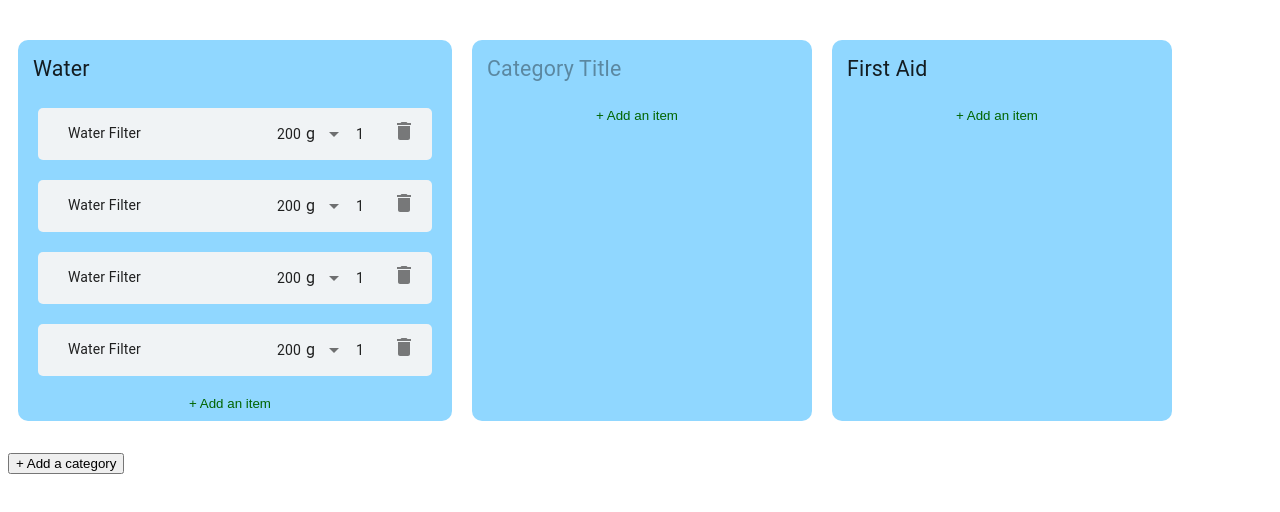
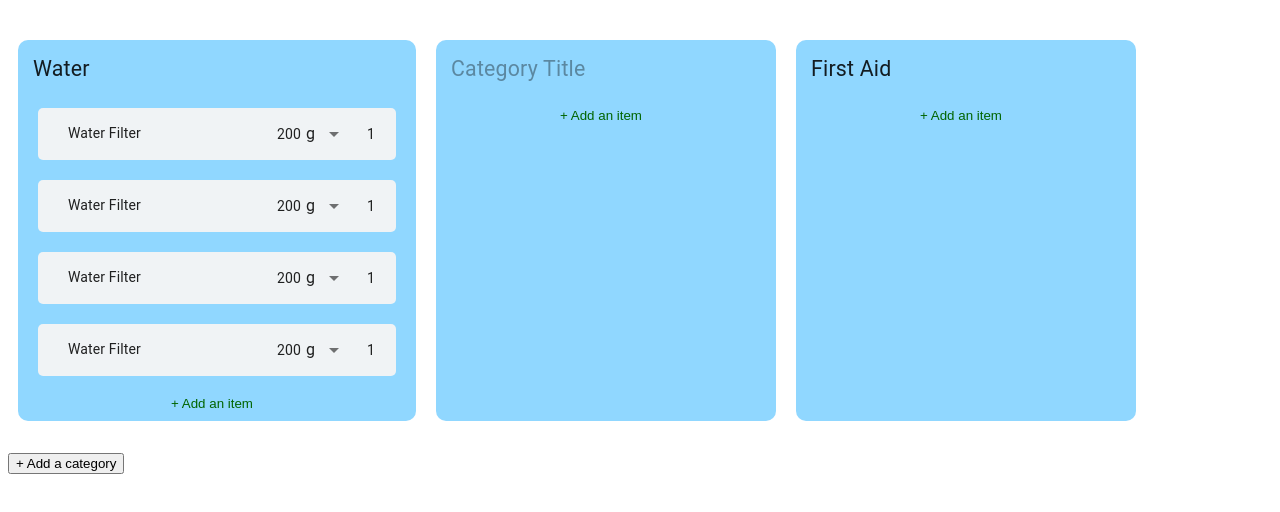
Before and after one commit to mitchHartigan/trekkr, a React (Create React App) app: page / in a window 1280 px wide. Shown: the top 512 px of the page. Built offline with nearby package versions, Linux system fonts and the light colour scheme.

Commit message:
feat: conditional render delete button on hover

```diff
--- a/src/pack/Item/Item.js
+++ b/src/pack/Item/Item.js
@@ -6,10 +6,20 @@ import { StylesProvider } from "@material-ui/core";
 import { Input, InputLabel, Select, MenuItem } from "@material-ui/core";
 import DeleteIcon from "@material-ui/icons/Delete";
 
+const DeleteButton = (props) => {
+  return (
+    <button className="item__deleteButton" onClick={props.handleDelete}>
+      <DeleteIcon />
+    </button>
+  );
+};
+
 export default class Item extends Component {
   constructor(props) {
     super(props);
-    this.state = {};
+    this.state = {
+      hovered: false,
+    };
     //TODO: refactor as functional component
     this.nameInput = React.createRef();
     this.weightInput = React.createRef();
@@ -39,6 +49,12 @@ export default class Item extends Component {
               {...provided.draggableProps}
               {...provided.dragHandleProps}
               ref={provided.innerRef}
+              onMouseEnter={() => {
+                this.setState({ hovered: true });
+              }}
+              onMouseLeave={() => {
+                this.setState({ hovered: false });
+              }}
             >
               <div>
                 <Input
@@ -92,12 +108,9 @@ export default class Item extends Component {
               </div>
 
               <div>
-                <button
-                  className="item__deleteButton"
-                  onClick={this.handleDelete}
-                >
-                  <DeleteIcon />
-                </button>
+                {this.state.hovered && (
+                  <DeleteButton handleDelete={this.handleDelete} />
+                )}
               </div>
             </ItemContainer>
           )}
--- a/src/pack/Item/_item.scss
+++ b/src/pack/Item/_item.scss
@@ -34,19 +34,32 @@
   }
   &__qtyInput {
     padding-left: 10px;
-    text-align: center;
+    & input {
+      text-align: center;
+    }
     max-width: 40px;
     font-size: 14px;
   }
   &__deleteButton {
     border: none;
     background-color: transparent;
+    animation-name: fadeIn;
+    animation-duration: 0.2s;
+    cursor: pointer;
     opacity: 50%;
-    cursor: pointer;
     &:hover {
       opacity: 100%;
-      transition: opacity 0.2s ease;
+      transition: opacity 200ms ease-out;
     }
+  }
+}
+
+@keyframes fadeIn {
+  from {
+    opacity: 0%;
+  }
+  to {
+    opacity: 50%;
   }
 }
 // Overrides arrows on number input
```
